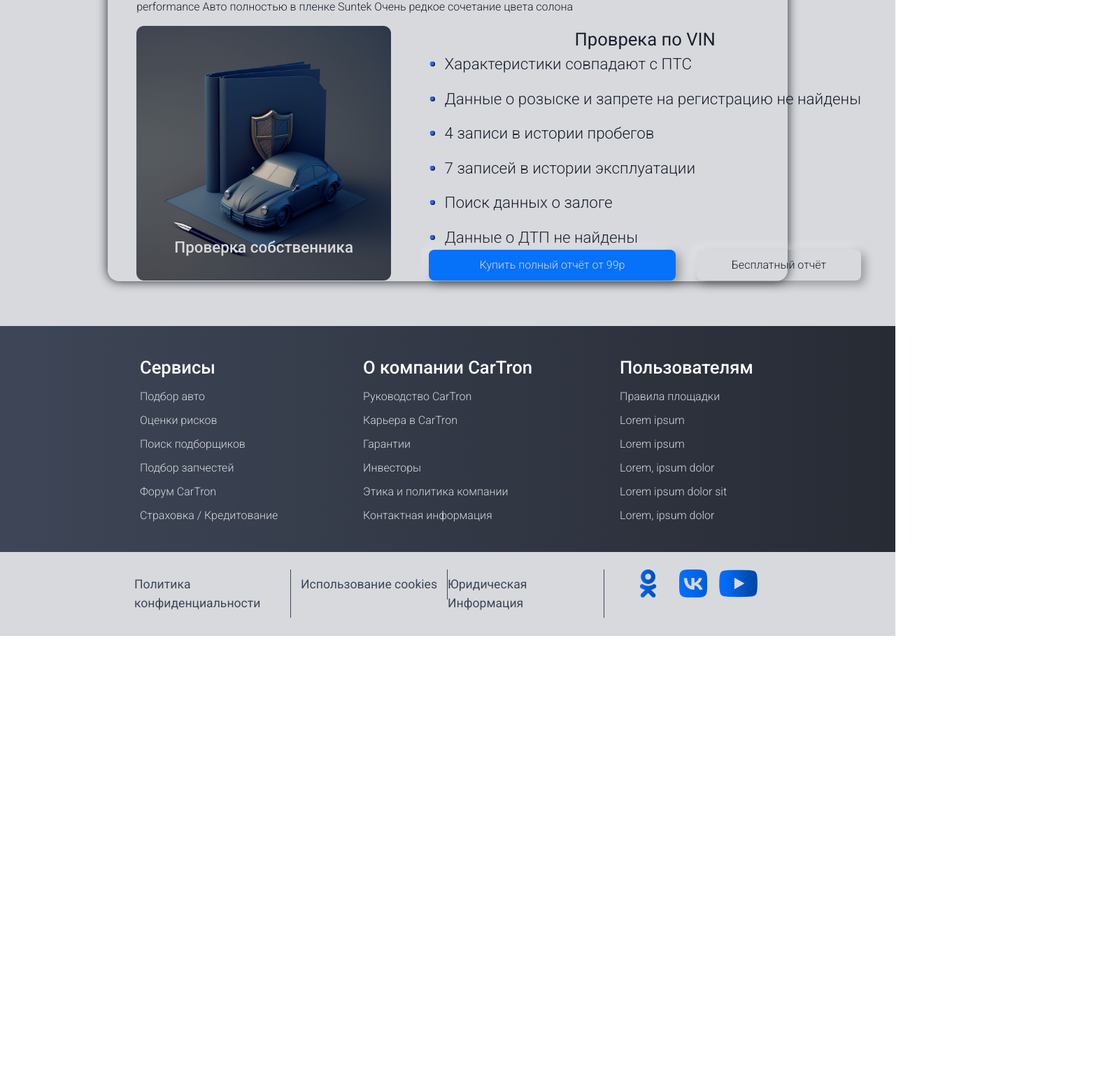
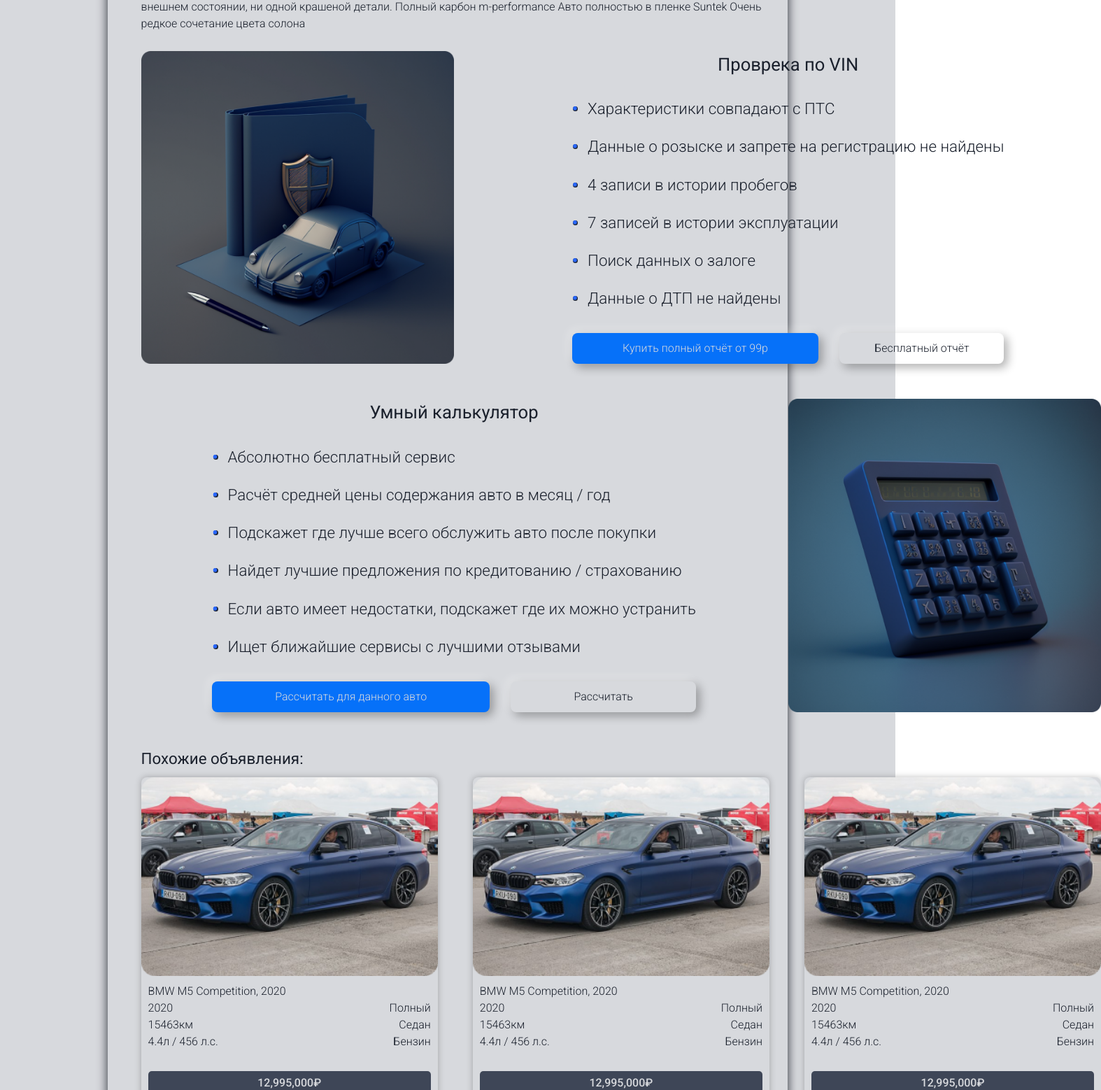
Before and after one commit to Saivelin/car, a Next.js app: page /vehicles/1 in a window 1280 px wide. Shown: the part 1238-2796 px from the top of the page at 70% size, 1574 px wide, since content can reach past the window. Before the commit the page ends 2147 px from the top, so only its background shows below. Built offline with nearby package versions, Linux system fonts and the light colour scheme.

Commit message:
promo .5

```diff
--- a/src/components/Promo.jsx
+++ b/src/components/Promo.jsx
@@ -1,24 +1,33 @@
 const Promo = ({ propertyes }) => {
     return (
-        <div className="promo">
-            <div className="promo__image" style={{ backgroundImage: "url('/vin.webp')" }}>
-                <p>Проверка собственника</p>
-            </div>
+        <div className={propertyes.imgPosition === 1 ? "promo" : "promo promoRightImage"}>
+            {propertyes.imgPosition === 1 ?
+                <div className="promo__image" style={{ backgroundImage: `url('${propertyes.img}')` }}>
+                    <p>{propertyes.imgText}</p>
+                </div>
+                :
+                ""
+            }
             <div className="promo__about">
-                <h3>Проврека по VIN</h3>
+                <h3>{propertyes.title}</h3>
                 <ul className="promo__list">
-                    <li className="promo__list-item">Характеристики совпадают с ПТС</li>
-                    <li className="promo__list-item">Данные о розыске и запрете на регистрацию не найдены</li>
-                    <li className="promo__list-item">4 записи в истории пробегов</li>
-                    <li className="promo__list-item">7 записей в истории эксплуатации</li>
-                    <li className="promo__list-item">Поиск данных о залоге</li>
-                    <li className="promo__list-item">Данные о ДТП не найдены</li>
+                    {propertyes.props.map((el) => {
+                        return <li className="promo__list-item">{el}</li>
+                    })}
                 </ul>
                 <div className="promo__btnsWrapper">
-                    <button className="promo__btn">Купить полный отчёт от 99р</button>
-                    <button className="promo__btn">Бесплатный отчёт</button>
+                    {propertyes.btns.map((el) => {
+                        return <button className="promo__btn">{el}</button>
+                    })}
                 </div>
             </div>
+            {propertyes.imgPosition === 2 ?
+                <div className="promo__image" style={{ backgroundImage: `url('${propertyes.img}')` }}>
+                    <p>{propertyes.imgText}</p>
+                </div>
+                :
+                ""
+            }
         </div>
     );
 };
--- a/src/pages/vehicles/[id].jsx
+++ b/src/pages/vehicles/[id].jsx
@@ -3,8 +3,23 @@
 import { Swiper, SwiperSlide } from 'swiper/react';
 import 'swiper/css';
 import Promo from "@/components/Promo";
+import CatalogTile from "@/components/CatalogTile";
 
 const vehicles = () => {
+    const test = [{
+        id: 1,
+        img: "/test.png",
+        title: "BMW M5 Competition, 2020",
+        year: 2020,
+        complication: "Полный",
+        mileage: 15463,
+        type: "Седан",
+        consumption: "4.4л / 456 л.с.",
+        fuel: "Бензин",
+        price: 12995000,
+        generation: "Поколение: vi (F90) рестайлинг",
+        shiftBox: "Автомат",
+    }]
     const [vehicle, setVehicle] = useState({
         title: "BMW M5 Competition, 2020",
         imgs: [
@@ -158,7 +173,52 @@
                 </p>
             </div>
             <div className="vehicleDetails__adsComps">
-                <Promo />
+                <Promo
+                    propertyes={{
+                        title: "Проврека по VIN",
+                        imgTest: "Проверка собственника",
+                        img: "/vin.webp",
+                        btns: [
+                            "Купить полный отчёт от 99р",
+                            "Бесплатный отчёт"
+                        ],
+                        imgPosition: 1,
+                        props: [
+                            "Характеристики совпадают с ПТС",
+                            "Данные о розыске и запрете на регистрацию не найдены",
+                            "4 записи в истории пробегов",
+                            "7 записей в истории эксплуатации",
+                            "Поиск данных о залоге",
+                            "Данные о ДТП не найдены"
+                        ],
+                    }}
+                />
+                <Promo
+                    propertyes={{
+                        title: "Умный калькулятор",
+                        imgTest: "Умный калькулятор",
+                        img: "/calculator.webp",
+                        btns: [
+                            "Рассчитать для данного авто",
+                            "Рассчитать"
+                        ],
+                        imgPosition: 2,
+                        props: [
+                            "Абсолютно бесплатный сервис",
+                            "Расчёт средней цены содержания авто в месяц / год ",
+                            "Подскажет где лучше всего обслужить авто после покупки",
+                            "Найдет лучшие предложения по кредитованию / страхованию",
+                            "Если авто имеет недостатки, подскажет где их можно устранить",
+                            "Ищет ближайшие сервисы с лучшими отзывами",
+                        ],
+                    }}
+                />
+                <div className="vehicleDetails__similarAds">
+                    <h3>Похожие объявления: </h3>
+                    <CatalogTile tile={test[0]} />
+                    <CatalogTile tile={test[0]} />
+                    <CatalogTile tile={test[0]} />
+                </div>
             </div>
         </div>
     );
--- a/src/styles/components/_promo.scss
+++ b/src/styles/components/_promo.scss
@@ -74,3 +74,7 @@
         @include box-shadow_dark-white;
     }
 }
+
+.promoRightImage{
+    grid-template-columns: 2fr 1fr;
+}
--- a/src/styles/components/_vehileDetails.scss
+++ b/src/styles/components/_vehileDetails.scss
@@ -134,7 +134,22 @@
         }
     }
     &__adsComps{
+        display: grid;
         padding: 0 max(10px, 2.3%);
+        row-gap:50px;
+    }
+    &__similarAds{
+        display: grid;
+        column-gap: 50px;
+        row-gap: 10px;
+        grid-template-columns: repeat(3, 1fr);
+        margin-bottom: 5%;
+        &>h3{
+            font-weight: 400;
+            font-size: max(12px, 1.4rem);
+            grid-column-start: 1;
+            grid-column-end: 4;
+        }
     }
 }
 
```
